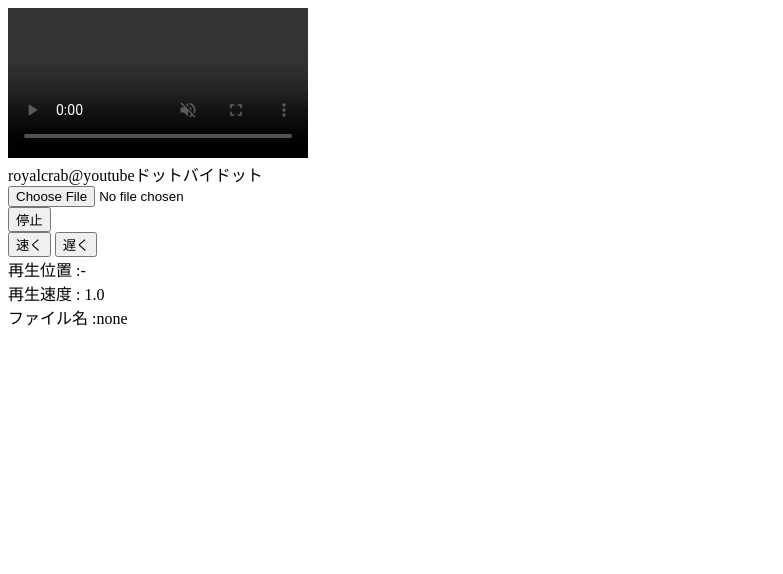
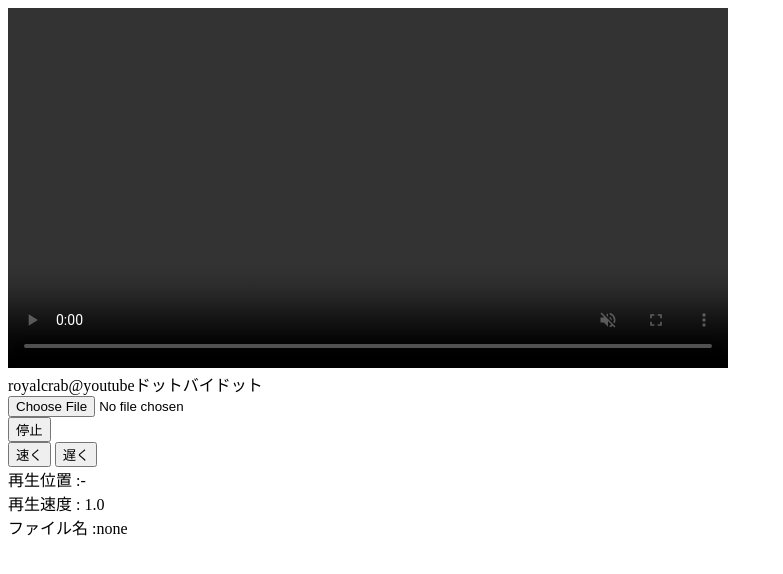
Before and after one commit to kuro152/kuro152.github.io, a plain HTML site: page index.html in a window 1280 px wide. Shown: the whole page, without its empty margins (0-783 px from the left). Drawn offline with Linux system fonts and the light colour scheme.

Commit message:
Update index.html

```diff
--- a/index.html
+++ b/index.html
@@ -4,7 +4,7 @@
 <meta charset="UTF-8">
 </head>
 <body>
-    <video autoplay muted playsinline="playsinline" id="video" hight="360" controls></video><br/>
+    <video autoplay muted playsinline="playsinline" id="video" height="360" controls></video><br/>
     royalcrab@youtubeドットバイドット<br/>
     <input type="file" id="filename" value="ファイル読み込み"/><br/>
     <input type="button" value="停止" onClick="pause()"/><br/>
```
